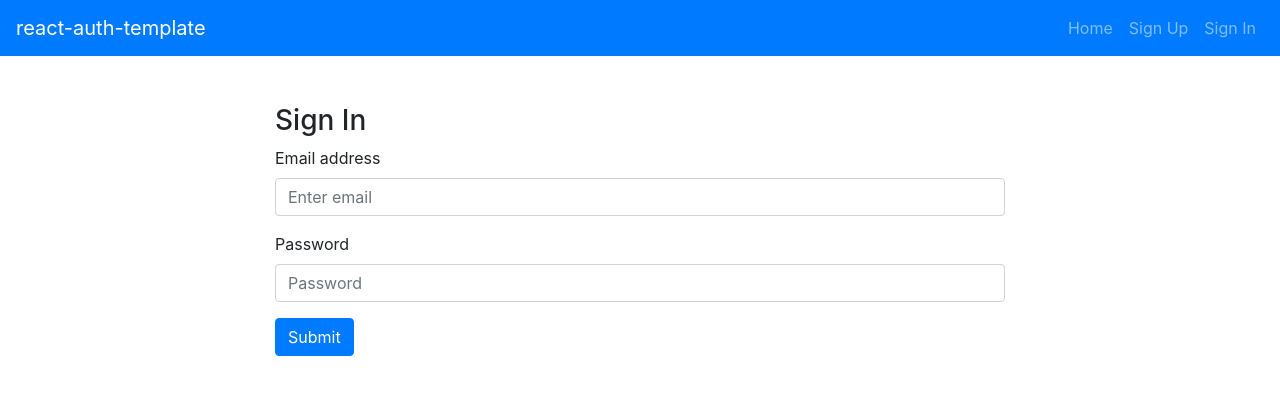
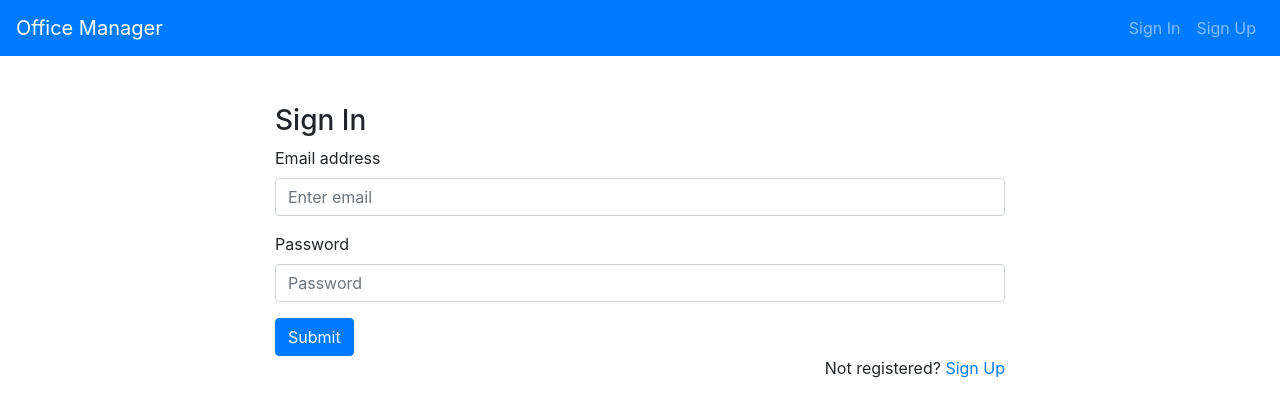
Before and after one commit to oscar-valen115/doc_manager-client, a React app: page /#/sign-in in a window 1280 px wide. Shown: the top 416 px of the page. Built offline with nearby package versions, Linux system fonts and the light colour scheme.

Commit message:
Modified auth routes to work correctly with a django backend
Modified the header as well to display certain data to log in.

```diff
--- a/package.json
+++ b/package.json
@@ -20,6 +20,7 @@
     "react-dom": "^16.4.2",
     "react-router-dom": "^4.3.1",
     "resolve": "1.6.0",
+    "styled-components": "^5.2.3",
     "url-loader": "0.6.2",
     "uuid": "^7.0.3"
   },
--- a/src/App.js
+++ b/src/App.js
@@ -56,9 +56,12 @@ class App extends Component {
           <Route path='/sign-up' render={() => (
             <SignUp msgAlert={this.msgAlert} setUser={this.setUser} />
           )} />
-          <Route path='/sign-in' render={() => (
+          <Route exact path='/sign-in' render={() => (
             <SignIn msgAlert={this.msgAlert} setUser={this.setUser} />
           )} />
+          {/* <AuthenticatedRoute user={user} path='/home' render={() => (
+            <SignOut msgAlert={this.msgAlert} clearUser={this.clearUser} user={user} />
+          )} /> */}
           <AuthenticatedRoute user={user} path='/sign-out' render={() => (
             <SignOut msgAlert={this.msgAlert} clearUser={this.clearUser} user={user} />
           )} />
--- a/src/api/auth.js
+++ b/src/api/auth.js
@@ -4,7 +4,7 @@ import axios from 'axios'
 export const signUp = credentials => {
   return axios({
     method: 'POST',
-    url: apiUrl + '/sign-up',
+    url: apiUrl + '/sign-up/',
     data: {
       credentials: {
         email: credentials.email,
@@ -17,7 +17,7 @@ export const signUp = credentials => {
 
 export const signIn = credentials => {
   return axios({
-    url: apiUrl + '/sign-in',
+    url: apiUrl + '/sign-in/',
     method: 'POST',
     data: {
       credentials: {
@@ -30,20 +30,20 @@ export const signIn = credentials => {
 
 export const signOut = user => {
   return axios({
-    url: apiUrl + '/sign-out',
+    url: apiUrl + '/sign-out/',
     method: 'DELETE',
     headers: {
-      'Authorization': `Token token=${user.token}`
+      'Authorization': `Token ${user.token}`
     }
   })
 }
 
 export const changePassword = (passwords, user) => {
   return axios({
-    url: apiUrl + '/change-password',
+    url: apiUrl + '/change-pw/',
     method: 'PATCH',
     headers: {
-      'Authorization': `Token token=${user.token}`
+      'Authorization': `Token ${user.token}`
     },
     data: {
       passwords: {
--- a/src/apiConfig.js
+++ b/src/apiConfig.js
@@ -1,7 +1,7 @@
 let apiUrl
 const apiUrls = {
   production: 'https://aqueous-atoll-85096.herokuapp.com',
-  development: 'http://localhost:4741'
+  development: 'http://localhost:8000'
 }
 
 if (window.location.hostname === 'localhost') {
--- a/src/components/Header/Header.js
+++ b/src/components/Header/Header.js
@@ -1,9 +1,17 @@
 import React, { Fragment } from 'react'
 import Nav from 'react-bootstrap/Nav'
 import Navbar from 'react-bootstrap/Navbar'
+import NavDropdown from 'react-bootstrap/NavDropdown'
 
 const authenticatedOptions = (
   <Fragment>
+    <NavDropdown title="Patients" id="collasible-nav-dropdown">
+      <NavDropdown.Item href="#patients">All Patients</NavDropdown.Item>
+      <NavDropdown.Item href="#action/3.2">Admitted Patients</NavDropdown.Item>
+      <NavDropdown.Item href="#action/3.3">New Patient</NavDropdown.Item>
+      <NavDropdown.Divider />
+      <NavDropdown.Item href="#action/3.4">Separated link</NavDropdown.Item>
+    </NavDropdown>
     <Nav.Link href="#change-password">Change Password</Nav.Link>
     <Nav.Link href="#sign-out">Sign Out</Nav.Link>
   </Fragment>
@@ -11,21 +19,21 @@ const authenticatedOptions = (
 
 const unauthenticatedOptions = (
   <Fragment>
+    <Nav.Link href="#sign-in">Sign In</Nav.Link>
     <Nav.Link href="#sign-up">Sign Up</Nav.Link>
-    <Nav.Link href="#sign-in">Sign In</Nav.Link>
   </Fragment>
 )
 
 const alwaysOptions = (
   <Fragment>
-    <Nav.Link href="#/">Home</Nav.Link>
+    {/* <Nav.Link href="#/">Home</Nav.Link> */}
   </Fragment>
 )
 
 const Header = ({ user }) => (
   <Navbar bg="primary" variant="dark" expand="md">
     <Navbar.Brand href="#">
-      react-auth-template
+      Office Manager
     </Navbar.Brand>
     <Navbar.Toggle aria-controls="basic-navbar-nav" />
     <Navbar.Collapse id="basic-navbar-nav">
--- a/src/components/SignIn/SignIn.js
+++ b/src/components/SignIn/SignIn.js
@@ -33,7 +33,7 @@ class SignIn extends Component {
         message: messages.signInSuccess,
         variant: 'success'
       }))
-      .then(() => history.push('/'))
+      .then(() => history.push('/home'))
       .catch(error => {
         this.setState({ email: '', password: '' })
         msgAlert({
@@ -80,6 +80,9 @@ class SignIn extends Component {
             >
               Submit
             </Button>
+            <p className="forgot-password text-right">
+                  Not registered? <a href="#/sign-up">Sign Up</a>
+            </p>
           </Form>
         </div>
       </div>
```
Also changed, not shown: 2 other files (tests, documents, lock files or other folders).
